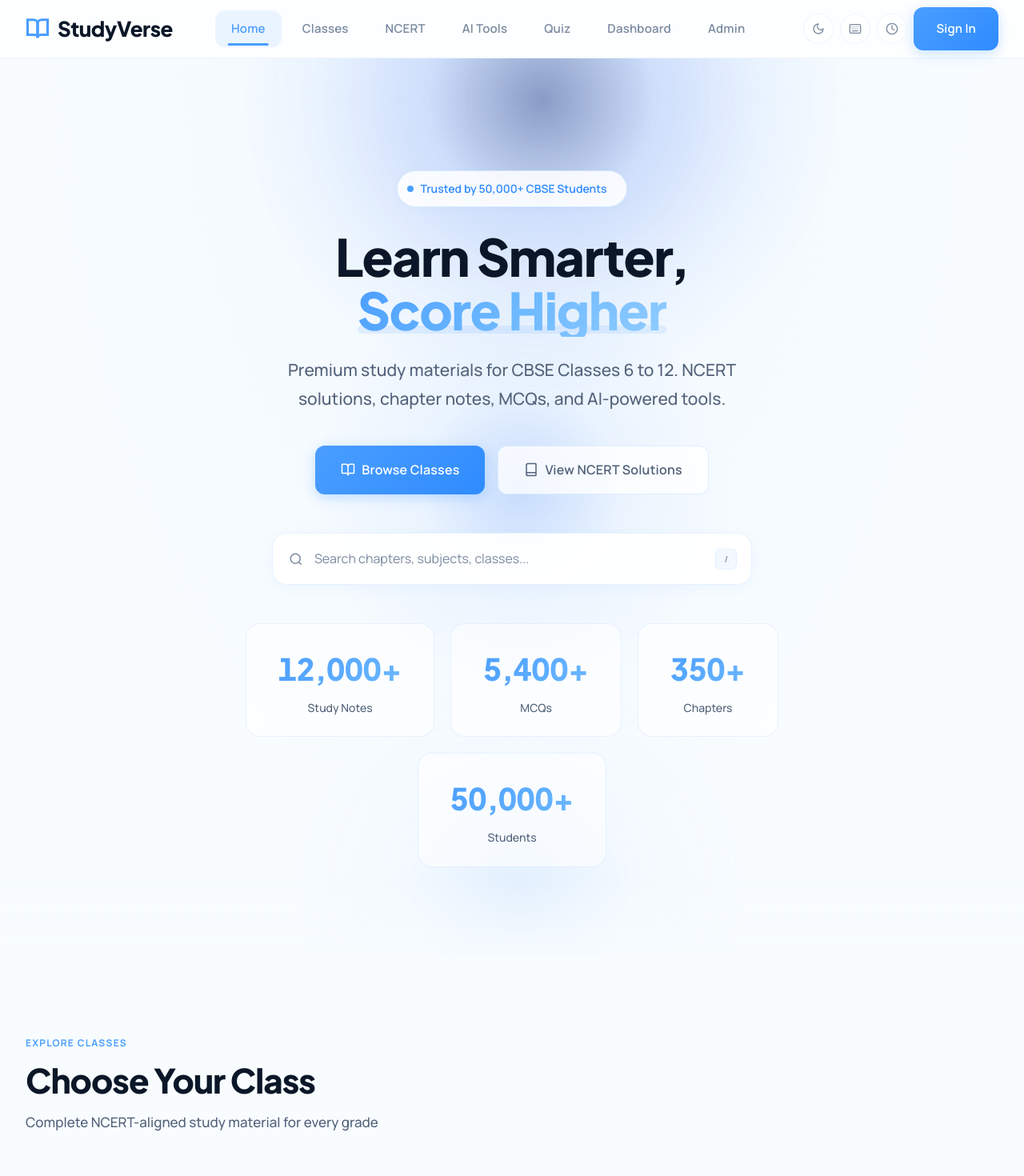
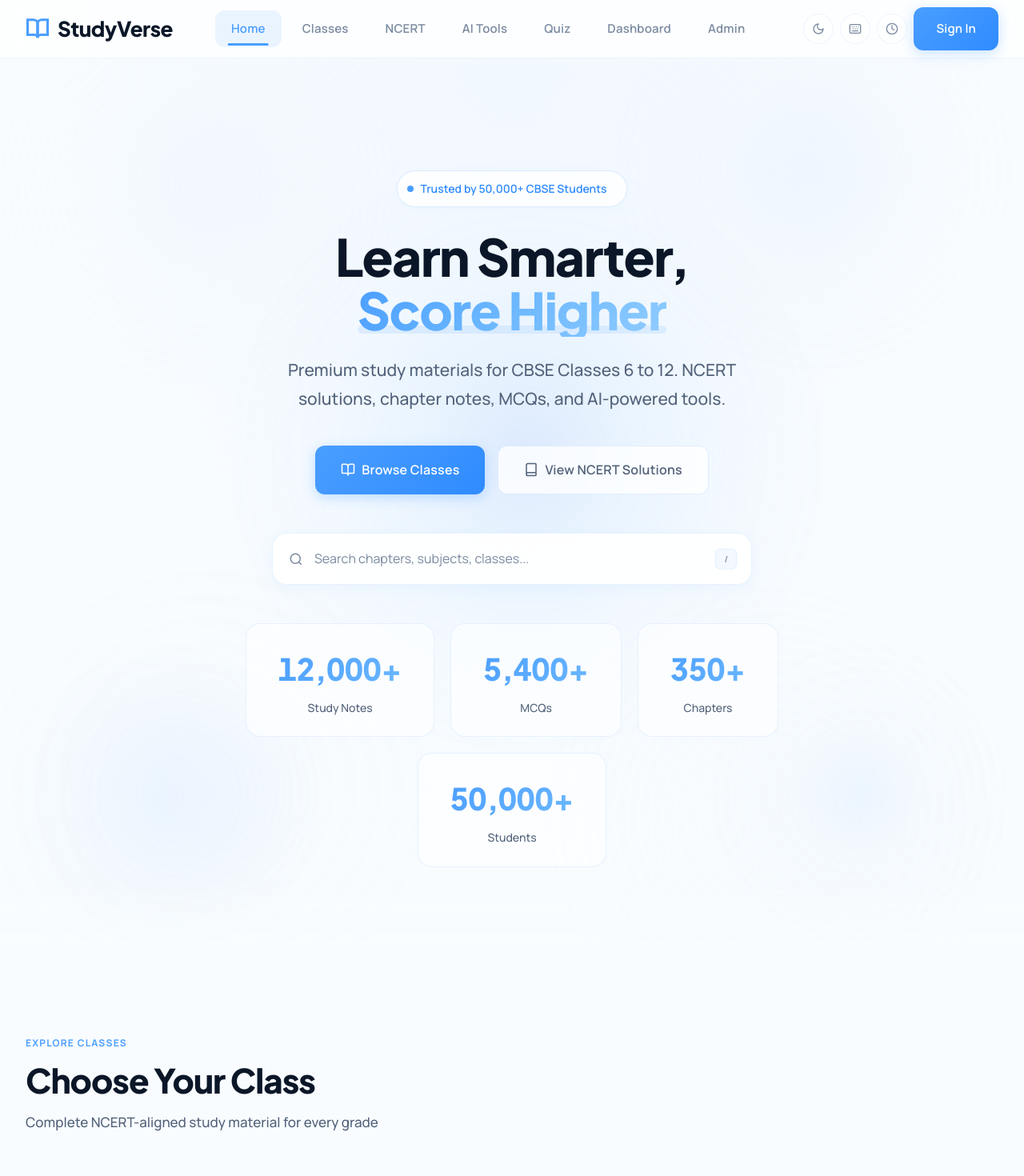
Before and after one commit to Vivekshakya79/NCERT-VERSE, a Next.js app: page / in a window 1280 px wide. Shown: the top 1470 px of the page at 80% size. Built offline with nearby package versions, Linux system fonts and the light colour scheme.

Commit message:
feat: reusable AmbientBackground component with subtle GPU-accelerated animations across all pages

```diff
--- a/src/app/ai/page.tsx
+++ b/src/app/ai/page.tsx
@@ -1,6 +1,7 @@
 import { Metadata } from "next";
 import Link from "next/link";
 import { aiTools } from "@/data/features";
+import { PageHero } from "@/components/ui/PageHero";
 import FeatureCard from "@/components/cards/FeatureCard";
 
 export const metadata: Metadata = {
@@ -18,15 +19,7 @@ export const metadata: Metadata = {
 export default function AIPage() {
   return (
     <>
-      <div className="ph">
-      <div className="ph-bg" />
-        <div className="ph-fade" />
-        <div className="ph-content">
-          <div className="ph-badge">AI-Powered</div>
-          <h1>AI Study Tools</h1>
-          <p>Smart assistants for faster learning</p>
-        </div>
-      </div>
+      <PageHero badge="AI-Powered" title="AI Study Tools" description="Smart assistants for faster learning" />
 
       <section className="sec">
         <nav className="breadcrumb" aria-label="Breadcrumb">
--- a/src/app/dashboard/page.tsx
+++ b/src/app/dashboard/page.tsx
@@ -2,6 +2,7 @@
 
 import Link from "next/link";
 import { Flame, FileEdit, Trophy, Download, Hand } from "lucide-react";
+import { AmbientBackground } from "@/components/ui/AmbientBackground";
 
 const dashboardStats = [
   { label: "Study Hours", value: "14.5", change: "↑ 23%", changeType: "up" as const },
@@ -33,7 +34,7 @@ export default function DashboardPage() {
   return (
     <>
       <div className="ph">
-      <div className="ph-bg" />
+      <AmbientBackground />
         <div className="ph-fade" />
         <div className="ph-content">
           <div className="ph-badge">Dashboard</div>
--- a/src/app/globals.css
+++ b/src/app/globals.css
@@ -537,75 +537,132 @@
     font-weight: 500;
   }
 
-  /* ===== HERO ANIMATED BACKGROUND (perf: 3 blobs, no blur, GPU compose) ===== */
-  .hero-bg {
+  /* ===== AMBIENT BACKGROUND (reusable premium glow component) ===== */
+  .ambient-bg {
     position: absolute;
     inset: 0;
     pointer-events: none;
     z-index: 0;
     overflow: hidden;
   }
-  .hero-blob {
+  .ambient-glow {
     position: absolute;
     border-radius: 50%;
     will-change: transform;
     pointer-events: none;
   }
-  /* Blob 1 — Top: Deep Blue → Royal Blue (brightest, sits above heading) */
-  .hero-blob:nth-child(1) {
-    width: 1100px;
+  /* Glow 1 — Center (behind heading), brightest, draws eye to hero text */
+  .ambient-glow:nth-child(1) {
+    width: 900px;
     height: 900px;
-    top: -300px;
+    top: 50%;
     left: 50%;
-    transform: translate3d(-50%, 0, 0);
-    background: radial-gradient(ellipse at 50% 40%, rgba(30,58,138,.7) 0%, rgba(37,99,235,.25) 18%, rgba(59,130,246,.08) 35%, transparent 48%);
-    opacity: .7;
-    animation: heroBlob1 35s ease-in-out infinite;
-  }
-  /* Blob 2 — Center: Bright Blue (behind heading, preserves -50% centering) */
-  .hero-blob:nth-child(2) {
+    transform: translate(-50%, -50%);
+    background: radial-gradient(circle at 50% 45%, rgba(59,130,246,.13) 0%, rgba(96,165,250,.07) 18%, rgba(147,197,253,.03) 35%, transparent 55%);
+    animation: agCenter 45s ease-in-out infinite;
+    animation-delay: -5s;
+  }
+  /* Glow 2 — Upper-left, soft light edge */
+  .ambient-glow:nth-child(2) {
+    width: 700px;
+    height: 700px;
+    top: -180px;
+    left: -120px;
+    background: radial-gradient(circle at 50% 50%, rgba(219,234,254,.12) 0%, rgba(239,246,255,.05) 25%, transparent 50%);
+    animation: agUpperLeft 40s ease-in-out infinite;
+    animation-delay: -12s;
+  }
+  /* Glow 3 — Upper-right, soft accent */
+  .ambient-glow:nth-child(3) {
+    width: 700px;
+    height: 700px;
+    top: -200px;
+    right: -100px;
+    background: radial-gradient(circle at 50% 50%, rgba(191,219,254,.12) 0%, rgba(219,234,254,.04) 25%, transparent 50%);
+    animation: agUpperRight 38s ease-in-out infinite;
+    animation-delay: -8s;
+  }
+  /* Glow 4 — Mid-left, below heading area */
+  .ambient-glow:nth-child(4) {
+    width: 600px;
+    height: 600px;
+    top: 55%;
+    left: -100px;
+    background: radial-gradient(circle at 50% 50%, rgba(147,197,253,.1) 0%, rgba(96,165,250,.04) 20%, transparent 45%);
+    animation: agMidLeft 42s ease-in-out infinite;
+    animation-delay: -18s;
+  }
+  /* Glow 5 — Mid-right, below heading area */
+  .ambient-glow:nth-child(5) {
+    width: 600px;
+    height: 600px;
+    top: 55%;
+    right: -100px;
+    background: radial-gradient(circle at 50% 50%, rgba(147,197,253,.1) 0%, rgba(191,219,254,.03) 20%, transparent 45%);
+    animation: agMidRight 44s ease-in-out infinite;
+    animation-delay: -3s;
+  }
+  /* Glow 6 — Lower-left, soft fade outward */
+  .ambient-glow:nth-child(6) {
     width: 800px;
     height: 800px;
-    top: 50%;
-    left: 50%;
-    transform: translate3d(-50%, -50%, 0);
-    background: radial-gradient(circle at 50% 50%, rgba(59,130,246,.5) 0%, rgba(59,130,246,.1) 22%, transparent 45%);
-    opacity: .5;
-    animation: heroBlob2 40s ease-in-out infinite;
-  }
-  /* Blob 3 — Bottom: Sky Blue → Soft Blue (softest, sits below content) */
-  .hero-blob:nth-child(3) {
-    width: 900px;
-    height: 700px;
     bottom: -200px;
-    left: 50%;
-    transform: translate3d(-50%, 0, 0);
-    background: radial-gradient(ellipse at 50% 60%, rgba(96,165,250,.35) 0%, rgba(147,197,253,.1) 22%, transparent 45%);
-    opacity: .4;
-    animation: heroBlob3 30s ease-in-out infinite;
-  }
-
-  /* Keyframes — only translate3d + scale, 30-40s, small movement (20-40px max) */
-  @keyframes heroBlob1 {
-    0%, 100% { transform: translate3d(-50%, 0, 0) scale(1); }
-    33% { transform: translate3d(-44%, -12px, 0) scale(1.03); }
-    66% { transform: translate3d(-56%, 18px, 0) scale(0.97); }
-  }
-  @keyframes heroBlob2 {
-    0%, 100% { transform: translate3d(-50%, -50%, 0) scale(1); }
-    25% { transform: translate3d(-48%, -54%, 0) scale(1.04); }
-    50% { transform: translate3d(-52%, -46%, 0) scale(0.96); }
-    75% { transform: translate3d(-49%, -51%, 0) scale(1.02); }
-  }
-  @keyframes heroBlob3 {
-    0%, 100% { transform: translate3d(-50%, 0, 0) scale(1); }
-    50% { transform: translate3d(-47%, -18px, 0) scale(1.05); }
-  }
-
-  /* Dark mode: slightly reduce blob opacity */
-  [data-theme="dark"] .hero-blob:nth-child(1) { opacity: .55; }
-  [data-theme="dark"] .hero-blob:nth-child(2) { opacity: .4; }
-  [data-theme="dark"] .hero-blob:nth-child(3) { opacity: .3; }
+    left: -150px;
+    background: radial-gradient(circle at 50% 50%, rgba(219,234,254,.08) 0%, rgba(239,246,255,.02) 25%, transparent 50%);
+    animation: agLowerLeft 50s ease-in-out infinite;
+    animation-delay: -25s;
+  }
+  /* Glow 7 — Lower-right, soft fade outward */
+  .ambient-glow:nth-child(7) {
+    width: 800px;
+    height: 800px;
+    bottom: -220px;
+    right: -100px;
+    background: radial-gradient(circle at 50% 50%, rgba(239,246,255,.08) 0%, transparent 50%);
+    animation: agLowerRight 48s ease-in-out infinite;
+    animation-delay: -15s;
+  }
+
+  /* Keyframes — only translate3d + scale, 35-50s, 15-30px movement, GPU accelerated */
+  @keyframes agCenter {
+    0%, 100% { transform: translate(-50%, -50%) scale(1); }
+    25% { transform: translate(-48%, -52%) scale(1.03); }
+    50% { transform: translate(-52%, -48%) scale(0.97); }
+    75% { transform: translate(-49%, -51%) scale(1.01); }
+  }
+  @keyframes agUpperLeft {
+    0%, 100% { transform: translate3d(0, 0, 0) scale(1); }
+    50% { transform: translate3d(18px, -12px, 0) scale(1.02); }
+  }
+  @keyframes agUpperRight {
+    0%, 100% { transform: translate3d(0, 0, 0) scale(1); }
+    50% { transform: translate3d(-15px, -10px, 0) scale(1.03); }
+  }
+  @keyframes agMidLeft {
+    0%, 100% { transform: translate3d(0, 0, 0) scale(1); }
+    50% { transform: translate3d(12px, 8px, 0) scale(1.02); }
+  }
+  @keyframes agMidRight {
+    0%, 100% { transform: translate3d(0, 0, 0) scale(1); }
+    50% { transform: translate3d(-14px, 6px, 0) scale(1.01); }
+  }
+  @keyframes agLowerLeft {
+    0%, 100% { transform: translate3d(0, 0, 0) scale(1); }
+    50% { transform: translate3d(10px, -8px, 0) scale(1.02); }
+  }
+  @keyframes agLowerRight {
+    0%, 100% { transform: translate3d(0, 0, 0) scale(1); }
+    50% { transform: translate3d(-12px, 6px, 0) scale(1.03); }
+  }
+
+  /* Dark mode: reduce opacity so glows remain subtle against dark navy bg */
+  [data-theme="dark"] .ambient-glow:nth-child(1) { opacity: .8; }
+  [data-theme="dark"] .ambient-glow:nth-child(2) { opacity: .7; }
+  [data-theme="dark"] .ambient-glow:nth-child(3) { opacity: .7; }
+  [data-theme="dark"] .ambient-glow:nth-child(4) { opacity: .75; }
+  [data-theme="dark"] .ambient-glow:nth-child(5) { opacity: .75; }
+  [data-theme="dark"] .ambient-glow:nth-child(6) { opacity: .7; }
+  [data-theme="dark"] .ambient-glow:nth-child(7) { opacity: .7; }
 
   /* ===== SEARCH BOX ===== */
   .search-box {
--- a/src/app/page.tsx
+++ b/src/app/page.tsx
@@ -6,6 +6,7 @@ import { AlertTriangle, BookOpen, Book } from "lucide-react";
 import SearchBar from "@/components/ui/SearchBar";
 import ClassCard from "@/components/cards/ClassCard";
 import FeatureCard from "@/components/cards/FeatureCard";
+import { AmbientBackground } from "@/components/ui/AmbientBackground";
 import { classes } from "@/data/classes";
 import { features } from "@/data/features";
 import { useCountUp } from "@/hooks/useCountUp";
@@ -53,11 +54,7 @@ export default function HomePage() {
     <>
       {/* Hero Section */}
       <section className="hero" aria-label="Hero banner">
-        <div className="hero-bg" aria-hidden="true">
-          <div className="hero-blob" />
-          <div className="hero-blob" />
-          <div className="hero-blob" />
-        </div>
+        <AmbientBackground />
         <div className="ph-fade" />
         <div className="hero-c">
           <div className="hero-seq hero-pill">
--- a/src/app/quiz/page.tsx
+++ b/src/app/quiz/page.tsx
@@ -3,6 +3,7 @@
 import { useState } from "react";
 import Link from "next/link";
 import { Clock } from "lucide-react";
+import { PageHero } from "@/components/ui/PageHero";
 
 const quizQuestions = [
   {
@@ -17,15 +18,7 @@ export default function QuizPage() {
 
   return (
     <>
-      <div className="ph">
-      <div className="ph-bg" />
-        <div className="ph-fade" />
-        <div className="ph-content">
-          <div className="ph-badge">Test Yourself</div>
-          <h1>Quiz Center</h1>
-          <p>Quizzes, challenges, leaderboards</p>
-        </div>
-      </div>
+      <PageHero badge="Test Yourself" title="Quiz Center" description="Quizzes, challenges, leaderboards" />
 
       <section className="sec">
         <nav className="breadcrumb" aria-label="Breadcrumb">
--- /dev/null
+++ b/src/components/ui/AmbientBackground.tsx
@@ -0,0 +1,22 @@
+/**
+ * AmbientBackground — reusable premium glow background component.
+ *
+ * Renders 7 large radial-gradient blobs with ultra-subtle CSS-only animation.
+ * Animated only transform: translate3d() / scale() — GPU accelerated, 60 FPS.
+ * No JavaScript, no canvas, no SVG filters, no backdrop-filter.
+ *
+ * Usage: <AmbientBackground />
+ */
+export function AmbientBackground() {
+  return (
+    <div className="ambient-bg" aria-hidden="true">
+      <div className="ambient-glow" />
+      <div className="ambient-glow" />
+      <div className="ambient-glow" />
+      <div className="ambient-glow" />
+      <div className="ambient-glow" />
+      <div className="ambient-glow" />
+      <div className="ambient-glow" />
+    </div>
+  );
+}
--- a/src/components/ui/PageHero.tsx
+++ b/src/components/ui/PageHero.tsx
@@ -1,15 +1,17 @@
 import { memo } from "react";
+import { AmbientBackground } from "./AmbientBackground";
 
 interface PageHeroProps {
   badge: string;
   title: string;
   description?: string;
+  className?: string;
 }
 
-export const PageHero = memo(function PageHero({ badge, title, description }: PageHeroProps) {
+export const PageHero = memo(function PageHero({ badge, title, description, className }: PageHeroProps) {
   return (
-    <div className="ph">
-      <div className="ph-bg" />
+    <div className={`ph${className ? ` ${className}` : ''}`}>
+      <AmbientBackground />
       <div className="ph-fade" />
       <div className="ph-content">
         <div className="ph-badge">{badge}</div>
```
Also changed, not shown: src/app/classes/page.tsx (+2 -9 lines), src/app/ncert/page.tsx (+2 -9 lines).
